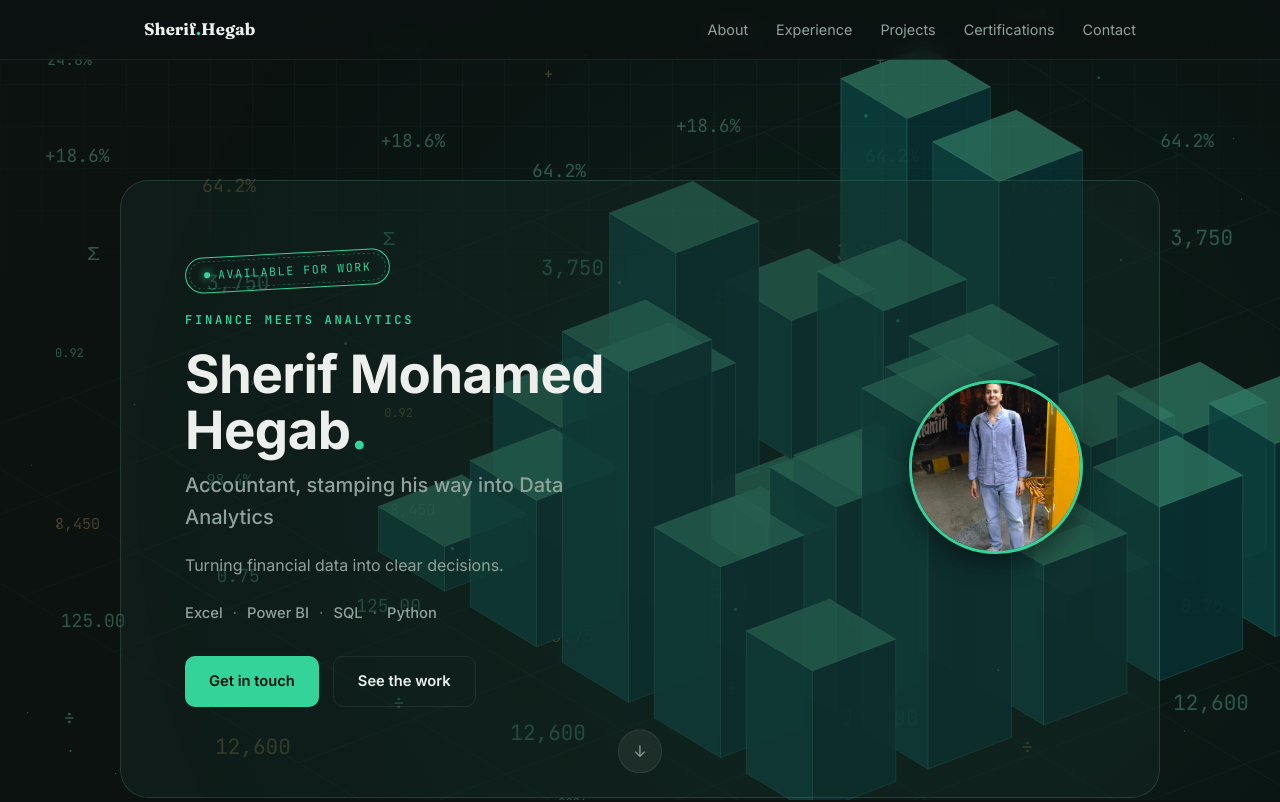
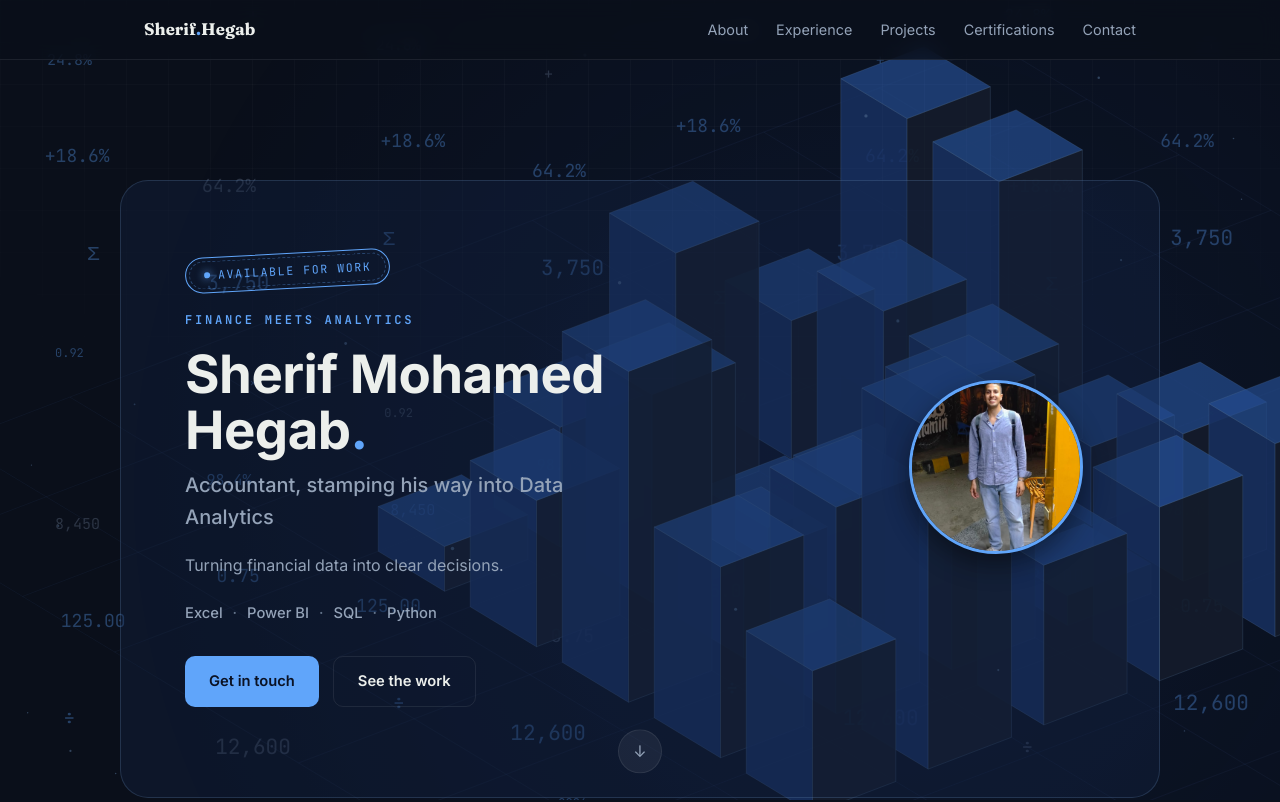
Before and after one commit to hegabshiref4-bit/hegabshiref4-bit.github.io, a plain HTML site: page index.html in a window 1280 px wide. Shown: the top 802 px of the page. Drawn offline with Linux system fonts and the light colour scheme.

Commit message:
Add files via upload

```diff
--- a/index.html
+++ b/index.html
@@ -580,6 +580,24 @@
     .hero-portrait-badge{width:140px;height:140px;right:0;top:8px;}
     .hero-visual{height:160px;}
   }
+
+  /* ===== BLUE THEME OVERRIDES ===== */
+  :root{
+    --bg:#0A0F1A;
+    --bg-surface:rgba(30,45,80,.58);
+    --bg-surface-2:rgba(40,58,100,.62);
+    --text-muted:#94A3B8;
+    --text-faint:#64748B;
+    --accent:#60A5FA;
+    --accent-soft:rgba(96,165,250,.14);
+    --accent-line:rgba(96,165,250,.35);
+  }
+  nav{background:rgba(10,15,26,.75);}
+  .btn-primary{color:#0A1224;}
+  .kpi-strip{border-color:rgba(147,197,253,.16);}
+  .kpi,.skill-pill,.project-card,.cert-card,.contact-box{border-color:rgba(147,197,253,.16);}
+  .hero-panel{background:rgba(22,36,70,.36);border-color:rgba(147,197,253,.16);}
+  .modal-box{background:rgba(18,28,52,.96);}
 </style>
 </head>
 <body>
@@ -1268,7 +1286,7 @@ document.querySelectorAll('.reveal').forEach(el => io.observe(el));
         const x=(col+.5)*width/columns+Math.sin(t*.38+i*2.1)*14;
         const y=((row+.5)*(height+100)/rows-t*speed%(height+100)+(height+100))%(height+100)-30;
         ctx.font=`${12+(i%4)*3}px "JetBrains Mono",monospace`;
-        ctx.fillStyle=i%5===0?'rgba(201,162,90,.62)':'rgba(118,223,184,.65)';
+        ctx.fillStyle=i%5===0?'rgba(120,135,160,.6)':'rgba(96,165,250,.65)';
         ctx.fillText(figures[i%figures.length],x,y);
       }
     }
@@ -1280,11 +1298,11 @@ document.querySelectorAll('.reveal').forEach(el => io.observe(el));
       const rx=x*ca-y*sa, ry=x*sa+y*ca;
       return [cx+(rx-ry)*u,cy+(rx+ry)*u*.48-z];
     };
-    const face=(points,fill)=>{ctx.beginPath();points.forEach((p,i)=>i?ctx.lineTo(...p):ctx.moveTo(...p));ctx.closePath();ctx.fillStyle=fill;ctx.fill();ctx.strokeStyle='rgba(117,255,226,.36)';ctx.lineWidth=.7;ctx.stroke();};
+    const face=(points,fill)=>{ctx.beginPath();points.forEach((p,i)=>i?ctx.lineTo(...p):ctx.moveTo(...p));ctx.closePath();ctx.fillStyle=fill;ctx.fill();ctx.strokeStyle='rgba(147,197,253,.36)';ctx.lineWidth=.7;ctx.stroke();};
     const glow=ctx.createRadialGradient(cx,cy-50,0,cx,cy-50,width*.6);
-    glow.addColorStop(0,'rgba(30,185,153,.16)');glow.addColorStop(1,'rgba(30,185,153,0)');ctx.fillStyle=glow;ctx.fillRect(0,0,width,height);
+    glow.addColorStop(0,'rgba(37,99,235,.18)');glow.addColorStop(1,'rgba(37,99,235,0)');ctx.fillStyle=glow;ctx.fillRect(0,0,width,height);
     for(let i=-5;i<=5;i++){
-      ctx.strokeStyle='rgba(75,170,166,.17)';ctx.lineWidth=.7;
+      ctx.strokeStyle='rgba(96,140,220,.17)';ctx.lineWidth=.7;
       ctx.beginPath();ctx.moveTo(...project(i,-5,0));ctx.lineTo(...project(i,5,0));ctx.stroke();
       ctx.beginPath();ctx.moveTo(...project(-5,i,0));ctx.lineTo(...project(5,i,0));ctx.stroke();
     }
@@ -1295,13 +1313,13 @@ document.querySelectorAll('.reveal').forEach(el => io.observe(el));
       const z=(25+(Math.sin(x*2+y*4)+1)*30+21*Math.sin(t*1.05+x+y))*u/32;
       const a=project(x,y,0),b=project(x+.72,y,0),d=project(x,y+.72,0),e=project(x+.72,y+.72,0);
       const top=p=>[p[0],p[1]-z];
-      face([d,e,top(e),top(d)],'rgba(14,107,104,.85)');
-      face([b,e,top(e),top(b)],'rgba(8,72,78,.92)');
-      face([top(a),top(b),top(e),top(d)],'rgba(83,216,176,.72)');
+      face([d,e,top(e),top(d)],'rgba(37,78,160,.85)');
+      face([b,e,top(e),top(b)],'rgba(30,41,59,.92)');
+      face([top(a),top(b),top(e),top(d)],'rgba(59,130,246,.72)');
     });
     for(let i=0;i<22;i++){
       const x=(width*.5+Math.sin(i*12.1+t*.22)*width*.48),y=height+20-((t*(18+i%5*4)+i*41)%(height+40));
-      ctx.fillStyle='rgba(115,247,210,.55)';ctx.beginPath();ctx.arc(x,y,1.2+.5*Math.sin(t+i),0,Math.PI*2);ctx.fill();
+      ctx.fillStyle='rgba(147,197,253,.55)';ctx.beginPath();ctx.arc(x,y,1.2+.5*Math.sin(t+i),0,Math.PI*2);ctx.fill();
     }
   }
   function tick(now){frame=0;if(!visible||document.hidden||motion.matches)return;
```
